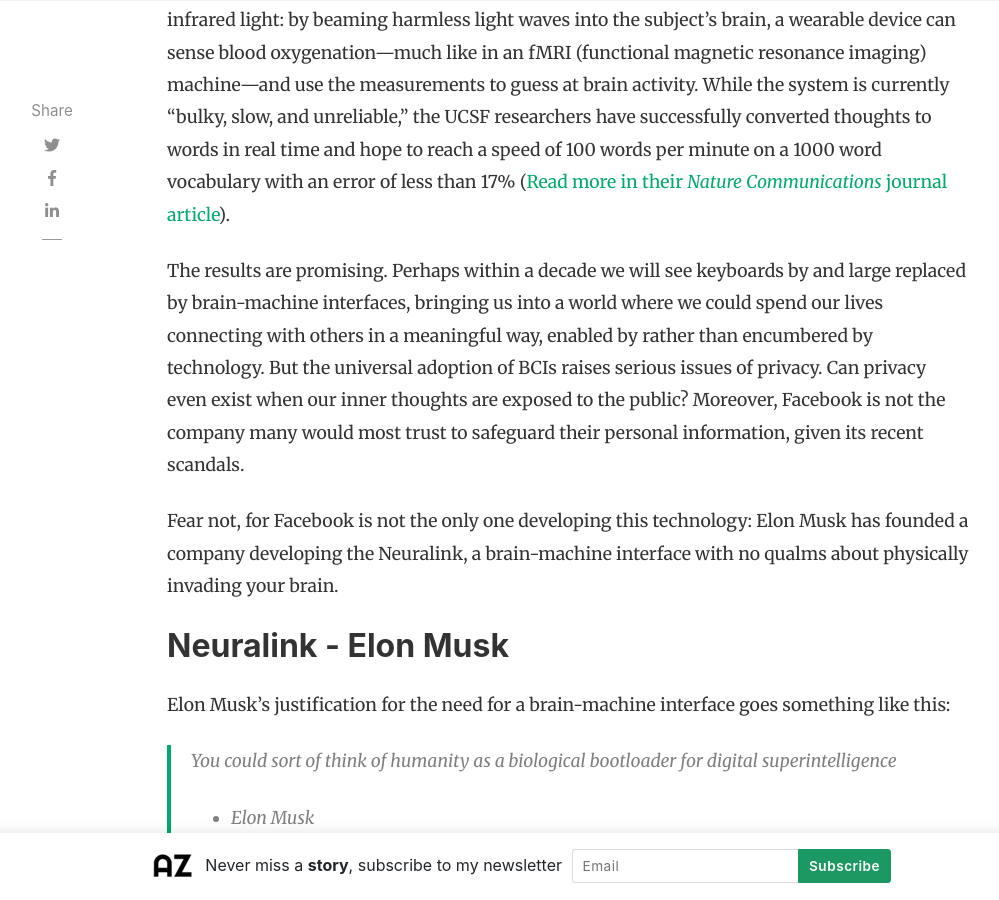
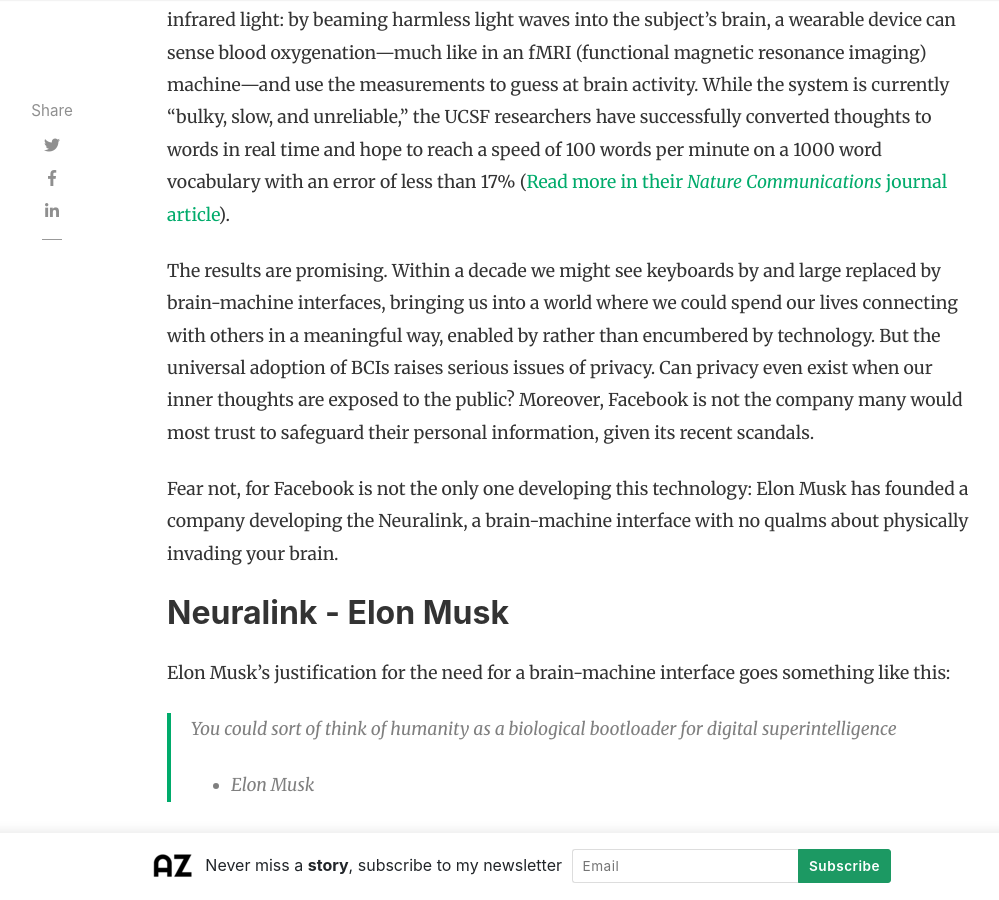
Before and after one commit to anthony-zhou/anthonyzhou.me, a Jekyll site: the page built from _posts/2020-2-3-brain-machine-interface.md, in a window 1280 px wide and 900 px high, scrolled down 2728 px. Shown: the whole window, without its empty margins (118-1117 px from the left). Built offline with Jekyll 4.4.1, drawn with Linux system fonts in a browser that asks for light colours; nearby versions of some CDN libraries; comment, search, counter and statistics services are not loaded.

Commit message:
Edit BMI article

```diff
--- a/_posts/2020-2-3-brain-machine-interface.md
+++ b/_posts/2020-2-3-brain-machine-interface.md
@@ -31,7 +31,7 @@
 
 Facebook Reality Labs, together with the lab at UCSF, plans to solve this problem with near-infrared light: by beaming harmless light waves into the subject's brain, a wearable device can sense blood oxygenation—much like in an fMRI (functional magnetic resonance imaging) machine—and use the measurements to guess at brain activity. While the system is currently "bulky, slow, and unreliable," the UCSF researchers have successfully converted thoughts to words in real time and hope to reach a speed of 100 words per minute on a 1000 word vocabulary with an error of less than 17% ([Read more in their *Nature Communications* journal article](https://www.nature.com/articles/s41467-019-10994-4)).
 
-The results are promising. Perhaps within a decade we will see keyboards by and large replaced by brain-machine interfaces, bringing us into a world where we could spend our lives connecting with others in a meaningful way, enabled by rather than encumbered by technology. But the universal adoption of BCIs raises serious issues of privacy. Can privacy even exist when our inner thoughts are exposed to the public? Moreover, Facebook is not the company many would most trust to safeguard their personal information, given its recent scandals.
+The results are promising. Within a decade we might see keyboards by and large replaced by brain-machine interfaces, bringing us into a world where we could spend our lives connecting with others in a meaningful way, enabled by rather than encumbered by technology. But the universal adoption of BCIs raises serious issues of privacy. Can privacy even exist when our inner thoughts are exposed to the public? Moreover, Facebook is not the company many would most trust to safeguard their personal information, given its recent scandals.
 
 Fear not, for Facebook is not the only one developing this technology: Elon Musk has founded a company developing the Neuralink, a brain-machine interface with no qualms about physically invading your brain.
 
```
